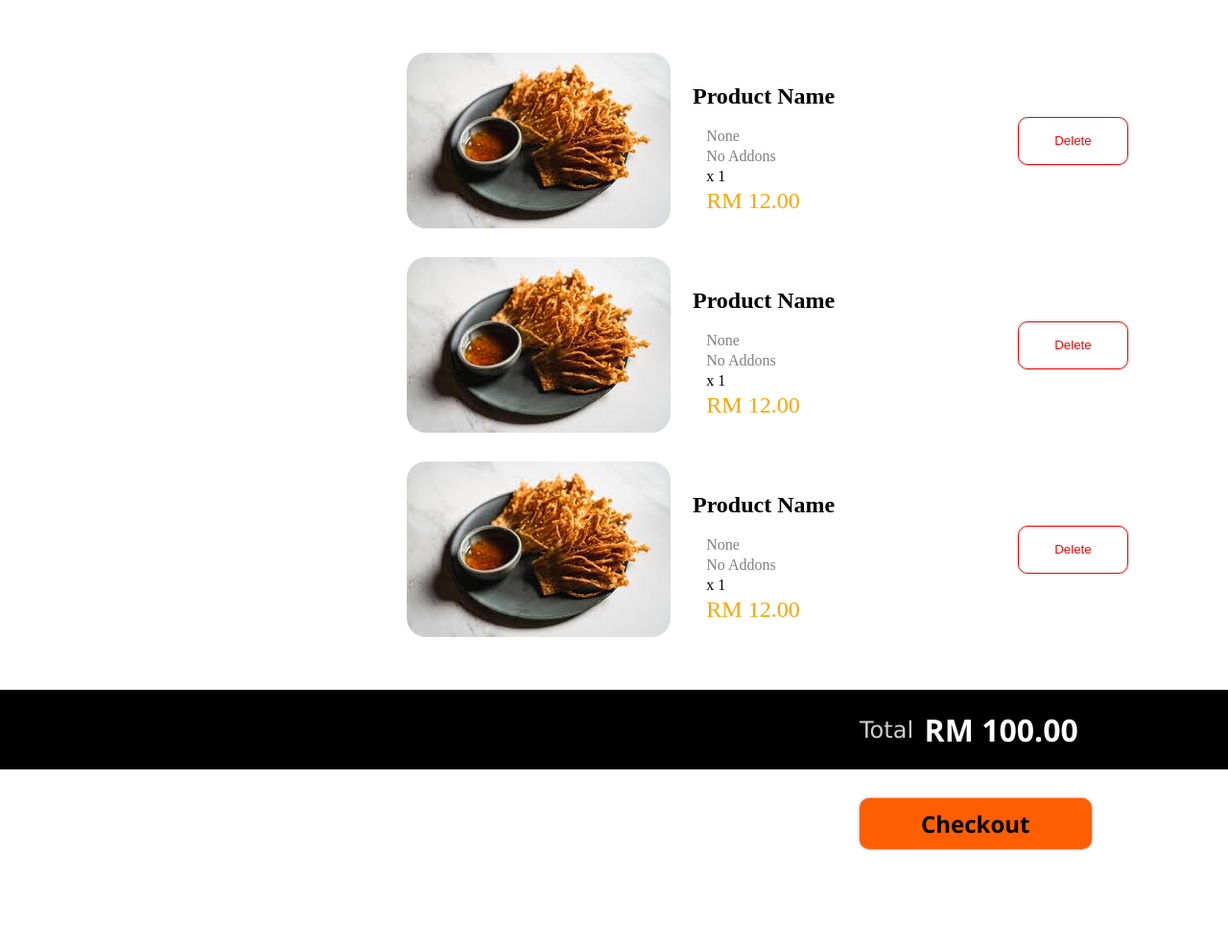
After one commit to JEDIWONG/Mamaku_Vegetarian, a PHP site: page /scaffold/cart.html in a window 1280 px wide. The commit adds this page. Shown: the whole page at 96% size. Run offline with PHP 8.4, Linux system fonts and the light colour scheme.

Commit message:
updates and fixes

```diff
--- a/include/sidebar.php
+++ b/include/sidebar.php
@@ -1,11 +1,11 @@
 <?php
-    //Check users log in session.
-    session_start();
+    if (session_status() === PHP_SESSION_NONE) {
+        session_start();
+    }
 
     $fname = isset($_SESSION['first_name']) ? $_SESSION['first_name'] : "Guest";
     $lname = isset($_SESSION['last_name']) ? $_SESSION['last_name'] : "";
 ?>
-
 
 <div class="sidebar-container">
     <div class="sidebar-logo">
--- a/index.php
+++ b/index.php
@@ -13,5 +13,6 @@
     <a href="./view/login.php">Login</a>
     <a href="./view/register.php">Register</a>
 
+
 </body>
 </html>
--- a/model/cartItem.model.php
+++ b/model/cartItem.model.php
@@ -21,9 +21,11 @@
         }
 
         public function getByCartId($cartId) {
-            $sql = "SELECT * FROM cart_item WHERE cart_id = {$cartId}";
+            $sql = "SELECT * FROM cart_item WHERE cart_idd = {$cartId}";
+
             return $this->db->query($sql)->fetch_all(MYSQLI_ASSOC);
         }
     }
 
+
 ?>
--- /dev/null
+++ b/scaffold/cart.html
@@ -0,0 +1,68 @@
+<!DOCTYPE html>
+    <html lang="en">
+    <head>
+        <meta charset="UTF-8">
+        <meta name="viewport" content="width=device-width, initial-scale=1.0">
+        <title>Cart | MamakU Vegetarian</title>
+
+        <link rel="stylesheet" href="../style/index.css">
+        <link rel="stylesheet" href="../style/sidebar.css">
+        <link rel="stylesheet" href="../style/cart.css">
+    </head>
+    <body>
+
+        <main>
+            <section class="cart-list-container">
+
+                <div class="cart-item-container">
+                    <img src="../assets/images/placeholder.png">
+                    <div class="cart-item-info">
+                        <h1>Product Name</h1>
+                        <p class="cart-item-desc">None</p>
+                        <p class="cart-item-desc">No Addons</p>
+                        <p class="cart-item-quantity">x 1</p>
+                        <p class="cart-item-price">RM 12.00</p>
+                    </div>
+
+                    <button>Delete</button>
+                </div>
+
+                <div class="cart-item-container">
+                    <img src="../assets/images/placeholder.png">
+                    <div class="cart-item-info">
+                        <h1>Product Name</h1>
+                        <p class="cart-item-desc">None</p>
+                        <p class="cart-item-desc">No Addons</p>
+                        <p class="cart-item-quantity">x 1</p>
+                        <p class="cart-item-price">RM 12.00</p>
+                    </div>
+
+                    <button>Delete</button>
+                </div>
+
+                <div class="cart-item-container">
+                    <img src="../assets/images/placeholder.png">
+                    <div class="cart-item-info">
+                        <h1>Product Name</h1>
+                        <p class="cart-item-desc">None</p>
+                        <p class="cart-item-desc">No Addons</p>
+                        <p class="cart-item-quantity">x 1</p>
+                        <p class="cart-item-price">RM 12.00</p>
+                    </div>
+
+                    <button>Delete</button>
+                </div>
+            </section>
+        </main>
+
+        <section class="cart-price-bar">
+            <h1>Total</h1>
+            <p>RM 100.00</p>
+        </section>
+
+        <button class="checkout-btn">
+            Checkout
+        </button>
+
+    </body>
+</html>
--- a/script/product_details.js
+++ b/script/product_details.js
@@ -83,7 +83,7 @@ document.addEventListener("DOMContentLoaded", () => {
             }
         } catch (error) {
             console.error("Error adding to cart:", error);
-            alert("An error occurred. Please try again.");
+            alert("An error occured. Please try again.");
         }
     });
 
--- /dev/null
+++ b/style/cart.css
@@ -0,0 +1,119 @@
+.cart-list-container{
+    display: flex;
+    flex-direction: column;
+    row-gap: 20px;
+    margin-inline: 10%;
+    margin-block: 50px;
+}
+
+.cart-item-container{
+    display: flex;
+    flex-direction: row;
+    column-gap: 5%;
+    align-items: center;
+    padding-inline: 1%;
+}
+
+.cart-item-container:hover{
+    cursor: pointer;
+    background-color: rgb(245, 245, 245);
+}
+
+.cart-item-info{
+    display: flex;
+    flex-direction: column;
+    width: 50%;
+}
+
+.cart-item-info p{
+    margin: 0px;
+    margin-bottom: 3px;
+}
+
+.cart-item-container img{
+    border-radius: 20px;
+    height: inherit;
+    margin-block: 5px;
+}
+
+.cart-item-info h1{
+    text-indent: -5%;
+}
+
+.cart-item-quantiy{
+    color: orange;
+    font-size: 24px;
+}
+
+.cart-item-price{
+    color: orange;
+    font-size: 24px;
+}
+
+.cart-item-desc{
+    color: grey;
+}
+
+.cart-item-container button{
+    padding-inline: 5%;
+    align-self: center;
+    height: 50px;
+    border: 1px solid red;
+    color: red;
+    background-color: inherit;
+    border-radius: 10px;
+    box-shadow: 0px 0px 3px rgb(198, 198, 198);
+}
+
+.cart-item-container button:hover{
+    cursor: pointer;
+    background-color: rgb(255, 206, 206);
+}
+
+.cart-price-bar{
+    display: flex;
+    flex-direction: row;
+    align-items: center;
+    column-gap: 3%;
+    padding-left: 70%;
+    padding-block: 20px;
+    margin-block: 30px;
+    background-color: black;
+
+}
+
+.cart-price-bar h1{
+    margin: 0px;
+    color: rgb(208, 208, 208);
+    font-size: 24px;
+    font-weight: lighter;
+    font-family: Verdana, Geneva, Tahoma, sans-serif;
+}
+
+.cart-price-bar p{
+    width: 100%;
+    margin: 0px;
+    color: white;
+    font-size: 32px;
+    font-weight: bold;
+    font-family: 'Segoe UI', Tahoma, Geneva, Verdana, sans-serif;
+}
+
+.checkout-btn{
+    margin-left: 70%;
+    border: none;
+    background-color: rgb(255, 94, 0);
+    font-size: 24px;
+    padding-block: 10px;
+    padding-inline: 5%;
+    font-weight: bold;
+    border-radius: 10px;
+    font-family: 'Segoe UI', Tahoma, Geneva, Verdana, sans-serif;
+    box-shadow: 0px 0px 3px grey;
+    margin-bottom: 100px;
+}
+
+.checkout-btn:hover{
+    cursor: pointer;
+    background-color: rgb(214, 78, 0);
+}
--- a/style/index.css
+++ b/style/index.css
@@ -2,11 +2,11 @@ body{
     padding: 0px;
     margin: 0px;
     overflow-y: scroll;
-   ;
 }
 
 main{
     margin-left: 25%;
+    margin-block: 50px;
 }
 
 .logout-btn{
```
Also changed, not shown: controller/delete_cart_item.php (added, +37 -0 lines), script/cart.js (added, +31 -0 lines), view/cart.php (+85 -2 lines).
